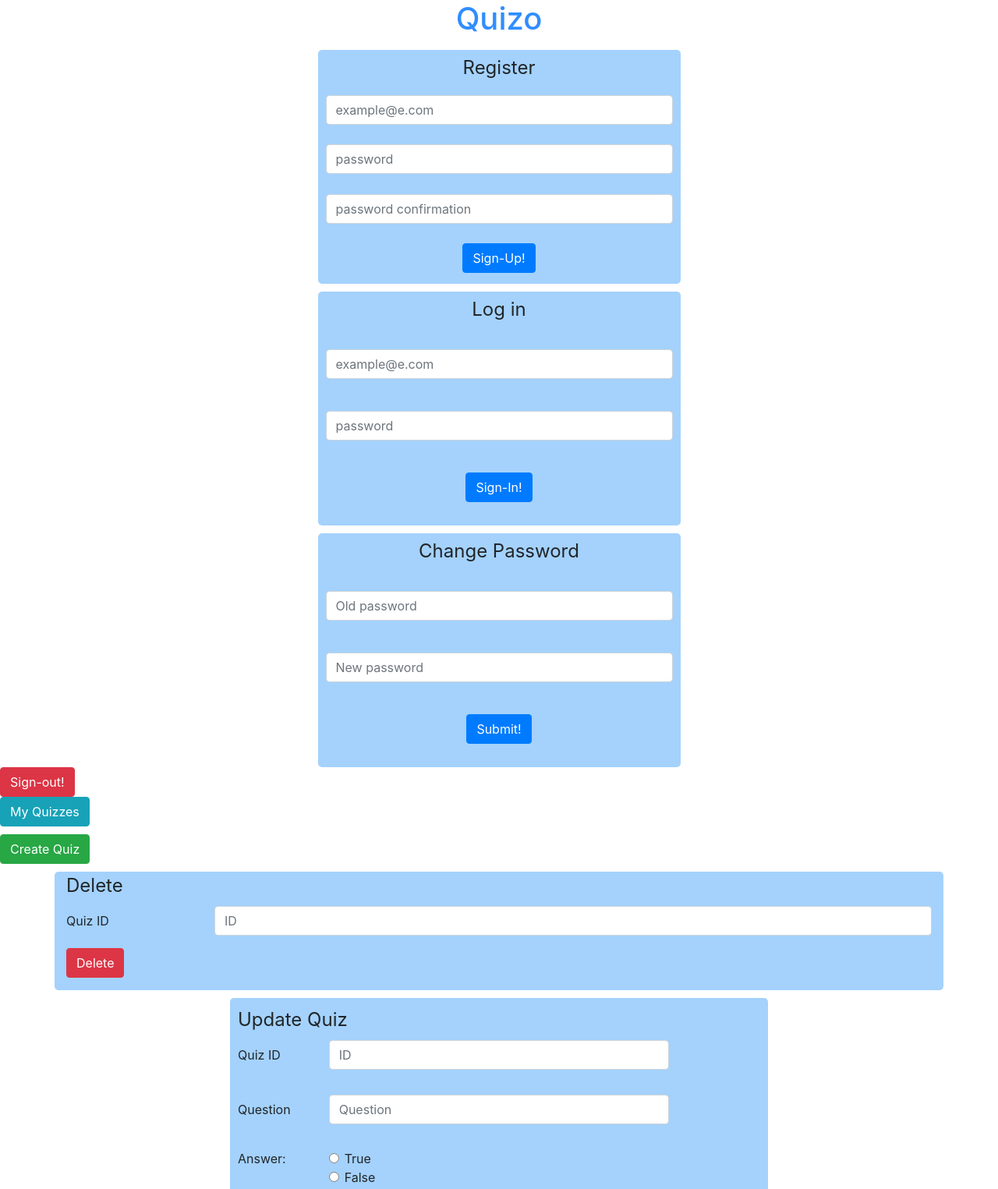
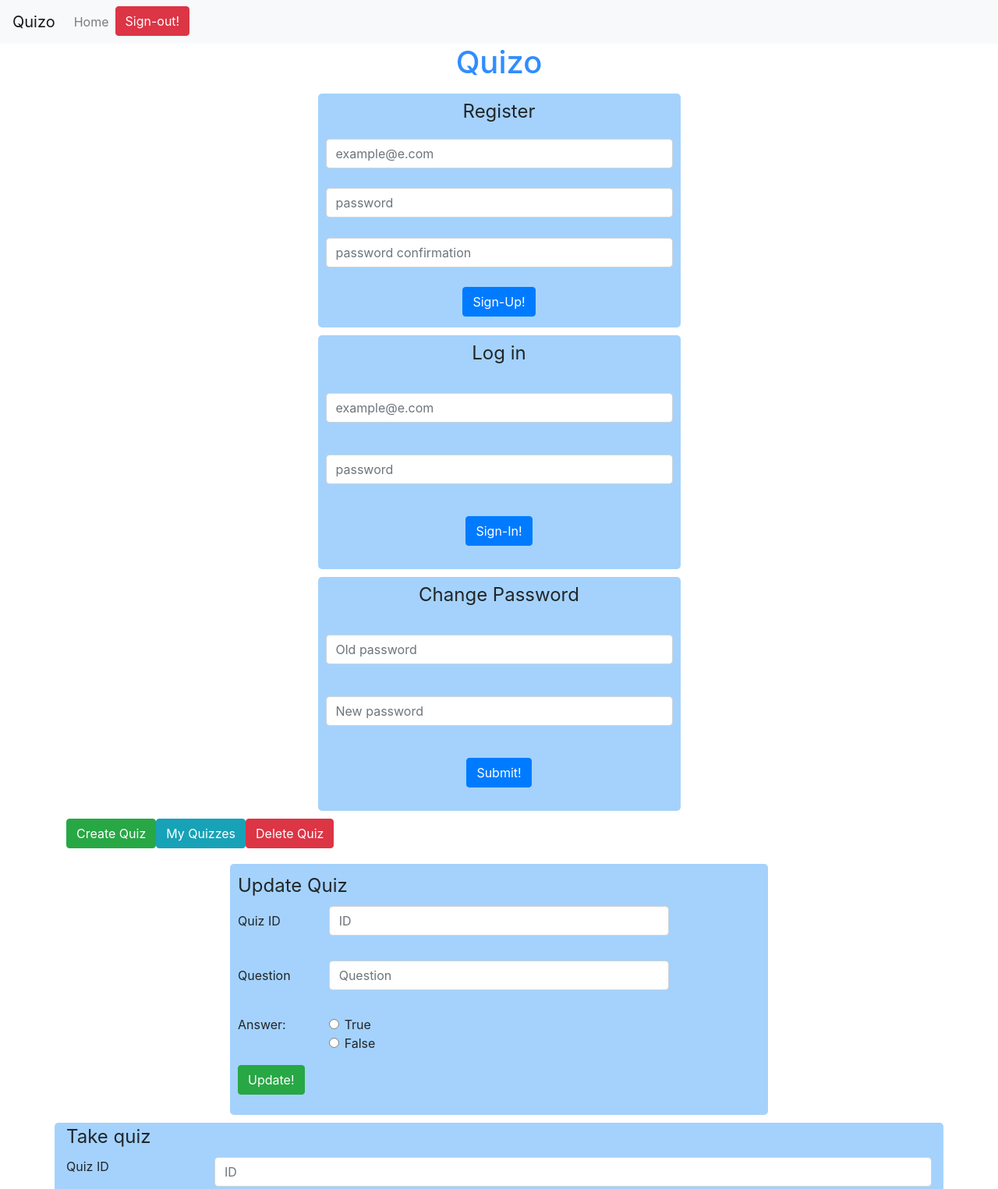
Before and after one commit to guyfredw/quiz-app-client, a website built with webpack: page index.html in a window 1280 px wide. Shown: the top 1525 px of the page at 78% size. Built offline with nearby package versions, Linux system fonts and the light colour scheme.

Commit message:
Button menu, navbar
Able to toggle delete form with menu buttons

```diff
--- a/assets/scripts/app.js
+++ b/assets/scripts/app.js
@@ -19,12 +19,12 @@ $(() => {
   // Sign out
   $('#sign-out-form').on('submit', events.onSignOut)
   // Index quizzes
-  $('#index-quiz-form').on('submit', quizEvents.onGetQuizzes)
+  $('#index-btn').on('click', quizEvents.onGetQuizzes)
   // Create
   // Hide the create quiz form
   $('#create-quiz-form').hide()
-  // When create quiz is clicked show the form
-  $('#create-quiz').on('submit', quizEvents.onShowCreateForm)
+  // When create quiz button is clicked show the form
+  $('#create-btn').on('click', quizEvents.onShowCreateForm)
   // When the create form is shown, now we can create a quiz
   $('#create-quiz-form').on('submit', quizEvents.onCreateQuiz)
   // To delete a quiz
@@ -37,4 +37,8 @@ $(() => {
   $('#show-quiz').on('submit', quizEvents.onTakeQuiz)
   // hide myTest
   $('#myTest').hide()
+  // hide the functionalities forms
+  $('#delete-quiz-form').hide()
+  // show the delete quiz form when the user clicks on the delete button
+  $('#delete-btn').on('click', quizEvents.onShowDeleteForm)
 })
--- a/assets/scripts/quiz/events.js
+++ b/assets/scripts/quiz/events.js
@@ -96,6 +96,13 @@ const onTakeQuiz = function (event) {
   }
 }
 
+const onShowDeleteForm = function (event) {
+  event.preventDefault()
+
+  console.log(event.target)
+  $('#delete-quiz-form').toggle()
+}
+
 module.exports = {
   onGetQuizzes,
   onShowCreateForm,
@@ -103,5 +110,6 @@ module.exports = {
   onDeleteQuiz,
   onUpdateQuiz,
   onShowQuiz,
-  onTakeQuiz
+  onTakeQuiz,
+  onShowDeleteForm
 }
--- a/index.html
+++ b/index.html
@@ -2,16 +2,37 @@
 <html>
     <head>
       <title>Quizo</title>
-      <meta name="viewport" content="width=device-width, initial-scale=1">
+      <meta name='viewport' content='width=device-width, initial-scale=1'>
 
       <!-- Do not add `link` tags-->
-      <link rel="shortcut icon" type="image/x-icon" href="favicon.ico">
+      <link rel='shortcut icon' type='image/x-icon' href='favicon.ico'>
 
       <!-- Do not add `script` tags-->
-      <script src="public/vendor.js" type="text/javascript" charset="utf-8" defer></script>
-      <script src="public/application.js" type="text/javascript" charset="utf-8" defer></script>
+      <script src='public/vendor.js' type='text/javascript' charset='utf-8' defer></script>
+      <script src='public/application.js' type='text/javascript' charset='utf-8' defer></script>
     </head>
     <body>
+      <!-- Navigation bar -->
+      <!-- bootstrap template -->
+      <nav class='navbar sticky-top navbar-expand-lg navbar-light bg-light'>
+      <a class='navbar-brand' href='#'>Quizo</a>
+      <button class='navbar-toggler' type='button' data-toggle='collapse' data-target='#navbarNavDropdown' aria-controls='navbarNavDropdown' aria-expanded='false' aria-label='Toggle navigation'>
+      <span class='navbar-toggler-icon'></span>
+      </button>
+        <div class='collapse navbar-collapse' id='navbarNavDropdown'>
+        <ul class='navbar-nav'>
+        <li class='nav-item'>
+        <a class='nav-link' href='#'>Home<span class='sr-only'>(current)</span></a>
+      </li>
+      <!-- sign out -->
+      <li>
+      <form id='sign-out-form' class='form-inline'>
+        <button type='submit' class='btn btn-danger'>Sign-out!</button>
+      </form>
+    </li>
+
+      </nav>
+
       <h1>Quizo</h1>
       <p id='update'></p>
       <!-- sign up form -->
@@ -23,18 +44,18 @@
       </div>
         <div class='form-group col-12'>
         <label for='sign-up-email' class='sr-only'>Email</label>
-        <input type='email' class="form-control" name=credentials[email] placeholder="example@e.com">
+        <input type='email' class='form-control' name=credentials[email] placeholder='example@e.com'>
       </div>
       <div class='form-group col-12'>
         <label for='sign-up-password' class='sr-only'>Password</label>
-        <input type='password' class="form-control" name=credentials[password] placeholder='password'>
+        <input type='password' class='form-control' name=credentials[password] placeholder='password'>
       </div>
       <div class='form-group col-12'>
         <label for='sign-up-pass_conf' class='sr-only'>Password Confirmation</label>
-        <input type='password' class="form-control"  name=credentials[password_confirmation] placeholder='password confirmation'>
+        <input type='password' class='form-control'  name=credentials[password_confirmation] placeholder='password confirmation'>
       </div>
       <div class='col-12'>
-        <button type='submit' class="btn btn-primary">Sign-Up!</button>
+        <button type='submit' class='btn btn-primary'>Sign-Up!</button>
       </div>
       </div>
       </form>
@@ -49,11 +70,11 @@
       </div>
         <div class='form-group col-12'>
         <label for='sign-in-email' class='sr-only'>Email</label>
-        <input type='email' class="form-control" name=credentials[email] placeholder="example@e.com">
+        <input type='email' class='form-control' name=credentials[email] placeholder='example@e.com'>
       </div>
       <div class='form-group col-12'>
         <label for='sign-in-password' class='sr-only'>Password</label>
-        <input type='password' class="form-control" name=credentials[password] placeholder='password'>
+        <input type='password' class='form-control' name=credentials[password] placeholder='password'>
       </div>
       <div class='col-12'>
         <button type='submit' class='btn btn-primary'>Sign-In!</button>
@@ -72,11 +93,11 @@
       </div>
       <div class='form-group col-12'>
         <label for='Old Password' class='sr-only'>Old Password</label>
-        <input type='password' class="form-control" name=passwords[old] placeholder='Old password'>
+        <input type='password' class='form-control' name=passwords[old] placeholder='Old password'>
       </div>
       <div class='form-group col-12'>
         <label for='New Password' class='sr-only'>New Password</label>
-        <input type='password' class="form-control" name=passwords[new] placeholder='New password'>
+        <input type='password' class='form-control' name=passwords[new] placeholder='New password'>
       </div>
       <div class='col-12'>
         <button type='submit' class='btn btn-primary'>Submit!</button>
@@ -84,22 +105,33 @@
       </div>
       </form>
     </div>
+
+  <!-- when the user clicks on create quiz -->
+    <div class='container'>
+      <form id='create-quiz' class='form-inline'>
+        <button id='create-btn' type='submit' class='btn btn-success'>Create Quiz</button>
+        <button id='index-btn' type='submit' class='btn btn-info'>My Quizzes</button>
+        <button id='delete-btn' type='submit' class='btn btn-danger'>Delete Quiz</button>
+      </form>
+    </div>
       <!-- sign out -->
-      <form id='sign-out-form'>
+      <!-- <form id='sign-out-form'>
         <button type='submit' class='btn btn-danger'>Sign-out!</button>
-      </form>
+      </form> -->
       <!-- show quizzes -->
-      <form id='index-quiz-form'>
+      <!-- <form id='index-quiz-form'>
         <button type='submit' class='btn btn-info'>My Quizzes</button>
-      </form>
+      </form> -->
 
+      <!-- to display the quizzes that were indexed -->
       <div class='container'>
       <div id='display-quizzes'></div>
     </div>
+
      <!-- when the user clicks on create quiz -->
-      <form id='create-quiz'>
-        <button type='submit' class='btn btn-success'>Create Quiz</button>
-      </form>
+      <!-- <form id='create-quiz'>
+        <button id='create-btn' type='submit' class='btn btn-success'>Create Quiz</button>
+      </form> -->
       <!-- show this form where the user can input the question and answer -->
       <div class='container'>
       <form id='create-quiz-form'>
@@ -119,12 +151,12 @@
         <legend class='col-form-label col-sm-2 pt-0'>Answer:</legend>
         <div class='col-10'>
       <div class='form-check'>
-        <input class="form-check-input" type='radio' name=quiz[isCorrect] value='true'>
-        <label class="form-check-label" for='true'>True</label>
+        <input class='form-check-input' type='radio' name=quiz[isCorrect] value='true'>
+        <label class='form-check-label' for='true'>True</label>
       </div>
       <div class='form-check'>
-        <input class="form-check-input" type='radio' name=quiz[isCorrect] value='false'>
-        <label class="form-check-label" for='false'>False</label>
+        <input class='form-check-input' type='radio' name=quiz[isCorrect] value='false'>
+        <label class='form-check-label' for='false'>False</label>
       </div>
     </div>
   </div>
@@ -181,12 +213,12 @@
         <legend class='col-form-label col-sm-2 pt-0'>Answer:</legend>
         <div class='col-10'>
       <div class='form-check'>
-        <input class="form-check-input" type='radio' name=quiz[isCorrect] value='true'>
-        <label class="form-check-label" for='true'>True</label>
+        <input class='form-check-input' type='radio' name=quiz[isCorrect] value='true'>
+        <label class='form-check-label' for='true'>True</label>
       </div>
       <div class='form-check'>
-        <input class="form-check-input" type='radio' name=quiz[isCorrect] value='false'>
-        <label class="form-check-label" for='false'>False</label>
+        <input class='form-check-input' type='radio' name=quiz[isCorrect] value='false'>
+        <label class='form-check-label' for='false'>False</label>
       </div>
     </div>
   </div>
```
